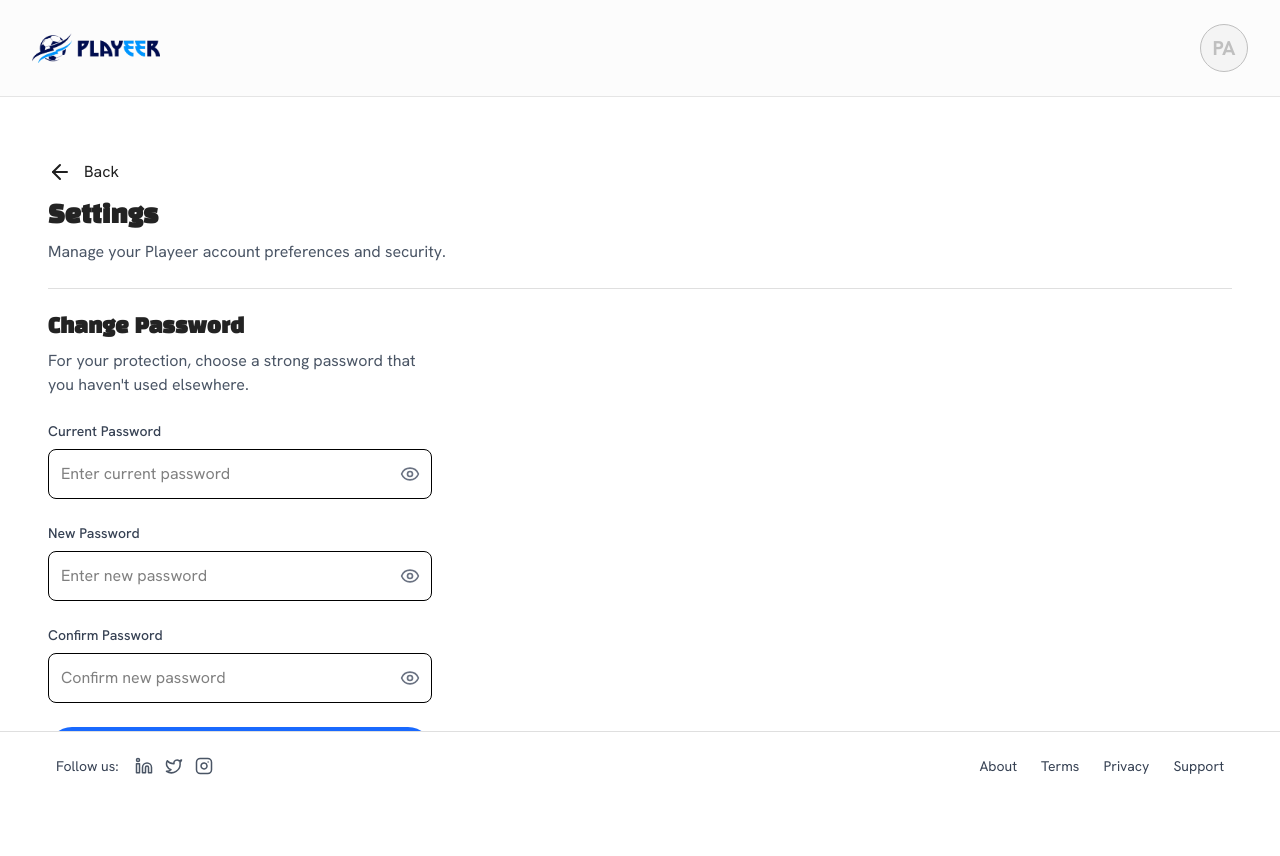
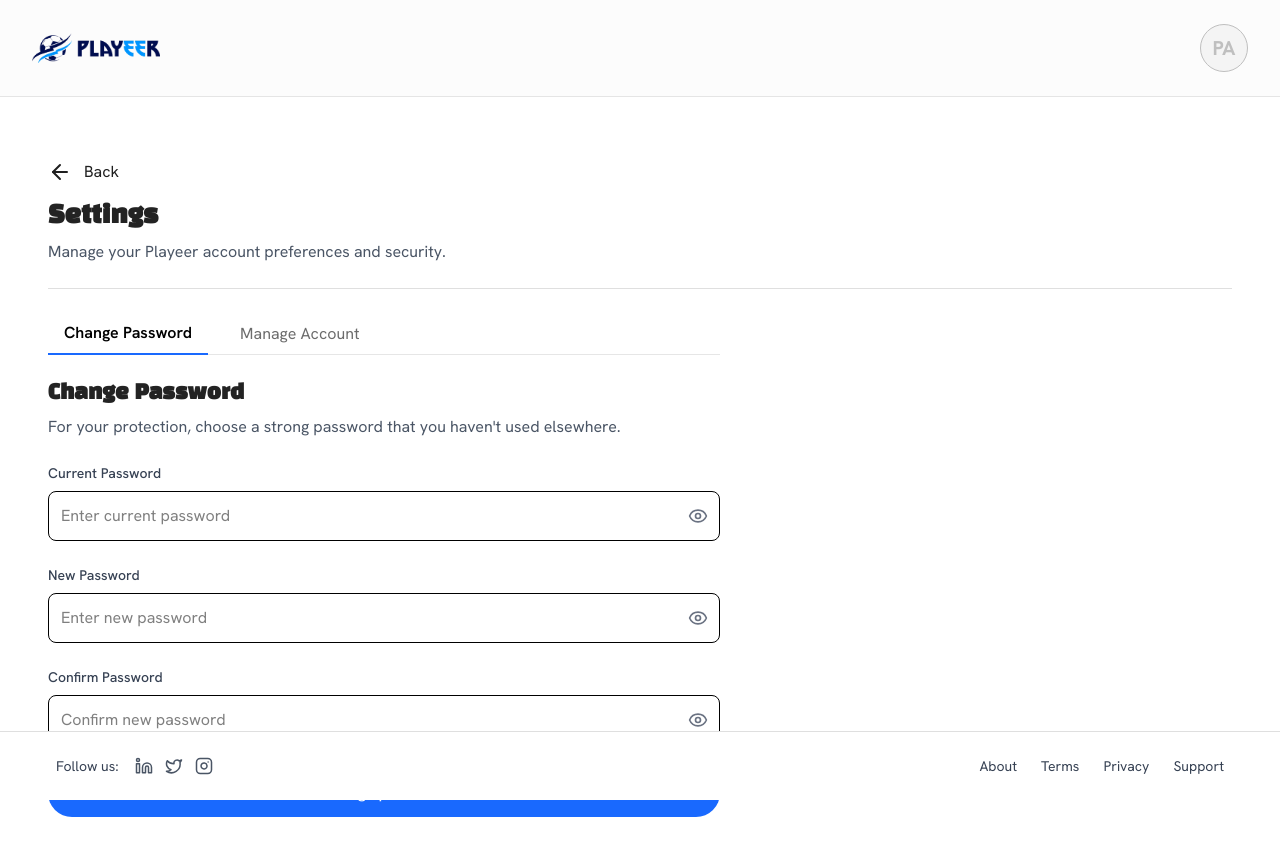
Before and after one commit to alabo-excel/Playeer-web, a Next.js app: page /user/settings in a window 1280 px wide. Shown: the top 856 px of the page. Built offline with nearby package versions, Linux system fonts and the light colour scheme; no server answers; sample sign-in values are in the browser's storage.

Commit message:
feat: Add react-toastify for user notifications; implement toast messages for password change feedback and account actions

```diff
--- a/package.json
+++ b/package.json
@@ -21,6 +21,7 @@
     "react-dom": "^19.0.0",
     "react-fast-marquee": "^1.6.5",
     "react-select": "^5.10.2",
+    "react-toastify": "^11.0.5",
     "swiper": "^11.2.10"
   },
   "devDependencies": {
--- a/src/app/user/settings/page.tsx
+++ b/src/app/user/settings/page.tsx
@@ -7,6 +7,7 @@ import Link from 'next/link';
 import React, { useState } from 'react';
 import { useRouter } from 'next/navigation';
 import api from '@/utils/api';
+import { toast } from 'react-toastify';
 
 // Password Input Component
 const PasswordInput = React.memo(({
@@ -53,12 +54,14 @@ const Settings = () => {
   const [showConfirmPassword, setShowConfirmPassword] = useState(false);
   const [isLoading, setIsLoading] = useState(false);
   const [show, setShow] = useState(false);
+  const [activeTab, setActiveTab] = useState<'password' | 'account'>('password');
+  const [confirming, setConfirming] = useState<{ action: 'deactivate' | 'delete' | null, open: boolean }>({ action: null, open: false });
 
   const handleSubmit = async (e: React.FormEvent) => {
     e.preventDefault();
 
     if (newPassword !== confirmPassword) {
-      alert('New passwords do not match');
+      toast.warn('New passwords do not match');
       return;
     }
 
@@ -75,7 +78,7 @@ const Settings = () => {
       setConfirmPassword('');
     } catch (error) {
       console.error('Error changing password:', error);
-      alert('An error occurred while changing the password');
+      toast.error('An error occurred while changing the password');
     } finally {
       setIsLoading(false);
     }
@@ -96,7 +99,26 @@ const Settings = () => {
         </div>
 
 
-        <div className="max-w-sm">
+        <div className="max-w-2xl">
+          <div className="mb-6 border-b border-[#E6E6E6]">
+            <nav className="flex gap-4">
+              <button
+                onClick={() => setActiveTab('password')}
+                className={`px-4 py-2 -mb-px ${activeTab === 'password' ? 'border-b-2 border-primary font-semibold' : 'text-[#6C6C6C]'}`}
+              >
+                Change Password
+              </button>
+              <button
+                onClick={() => setActiveTab('account')}
+                className={`px-4 py-2 -mb-px ${activeTab === 'account' ? 'border-b-2 border-primary font-semibold' : 'text-[#6C6C6C]'}`}
+              >
+                Manage Account
+              </button>
+            </nav>
+          </div>
+
+          {activeTab === 'password' && (
+            <>
               <h2 className="text-xl font-semibold mb-2">Change Password</h2>
               <p className="text-gray-600 mb-6">
                 For your protection, choose a strong password that you haven't used elsewhere.
@@ -153,6 +175,29 @@ const Settings = () => {
                     : 'Change password'}
                 </button>
               </form>
+            </>
+          )}
+
+          {activeTab === 'account' && (
+            <div>
+              <h2 className="text-xl font-semibold mb-2">Manage Account</h2>
+              <p className="text-gray-600 mb-6">Deactivate or delete your account. Deactivation can be reversed; deletion is permanent.</p>
+
+              <div className="space-y-4">
+                <div className="p-4 rounded-lg bg-[#FFF4F4] border border-[#FFE9E9]">
+                  <h3 className="font-semibold">Deactivate account</h3>
+                  <p className="text-sm text-[#6C6C6C] mb-3">Temporarily disable your account. You can reactivate by logging back in.</p>
+                  <button onClick={() => setConfirming({ action: 'deactivate', open: true })} className="bg-[#FFD6D6] text-[#991616] px-4 py-2 rounded-full">Deactivate</button>
+                </div>
+
+                <div className="p-4 rounded-lg bg-[#FFF4F4] border border-[#FFE9E9]">
+                  <h3 className="font-semibold">Delete account</h3>
+                  <p className="text-sm text-[#6C6C6C] mb-3">Permanently delete your account and all data. This action cannot be undone.</p>
+                  <button onClick={() => setConfirming({ action: 'delete', open: true })} className="bg-[#991616] text-white px-4 py-2 rounded-full">Delete Account</button>
+                </div>
+              </div>
+            </div>
+          )}
         </div>
 
         {show && <Modal width="400px">
@@ -165,6 +210,41 @@ const Settings = () => {
             </button>
           </div>
         </Modal>}
+
+        {/* Confirmation modal for account actions */}
+        {confirming.open && (
+          <Modal width="420px" onClose={() => setConfirming({ action: null, open: false })}>
+            <div className="text-center">
+              <h3 className="text-xl font-semibold mb-2">Confirm {confirming.action === 'delete' ? 'Delete' : 'Deactivate'}</h3>
+              <p className="text-sm text-[#666] mb-6">Are you sure you want to {confirming.action === 'delete' ? 'permanently delete' : 'deactivate'} your account?</p>
+              <div className="flex gap-3">
+                <button onClick={() => setConfirming({ action: null, open: false })} className="flex-1 bg-[#F2F2F2] p-3 rounded-full">Cancel</button>
+                <button
+                  onClick={async () => {
+                    try {
+                      if (confirming.action === 'delete') {
+                        await api.patch('/users/me/soft-delete');
+                        localStorage.clear();
+                        // redirect to homepage
+                        window.location.href = '/';
+                      } else if (confirming.action === 'deactivate') {
+                        await api.patch('/users/me/deactivate');
+                        localStorage.clear();
+                        window.location.href = '/';
+                      }
+                    } catch (err) {
+                      console.error('Account action failed', err);
+                      alert('Action failed. Please try again.');
+                    }
+                  }}
+                  className={`flex-1 p-3 rounded-full ${confirming.action === 'delete' ? 'bg-[#991616] text-white' : 'bg-[#FFD6D6] text-[#991616]'}`}
+                >
+                  {confirming.action === 'delete' ? 'Delete Account' : 'Deactivate'}
+                </button>
+              </div>
+            </div>
+          </Modal>
+        )}
       </div>
     </AdminLayout>
   );
--- a/src/components/layouts/AdminLayout.tsx
+++ b/src/components/layouts/AdminLayout.tsx
@@ -5,6 +5,7 @@ import { useRouter } from 'next/navigation';
 import AdminHeader from '../AdminHeader';
 import SideNav from '../SideNav';
 import FooterAdmin from '../FooterAdmin';
+import { ToastContainer, toast } from 'react-toastify';
 
 const AdminLayout = ({ children }: { children: React.ReactNode }) => {
   const [sidebarOpen, setSidebarOpen] = useState(false);
@@ -33,7 +34,7 @@ const AdminLayout = ({ children }: { children: React.ReactNode }) => {
           {children}
         </section>
       </section>
-
+      <ToastContainer />
       <FooterAdmin />
     </main>
   );
--- a/src/components/layouts/AuthLayout.tsx
+++ b/src/components/layouts/AuthLayout.tsx
@@ -2,8 +2,10 @@ import React from "react";
 import { ArrowLeft } from "lucide-react";
 import Link from "next/link";
 import { useRouter } from "next/navigation";
+import { ToastContainer } from 'react-toastify';
 
 const AuthLayout = ({ children }: { children: React.ReactNode }) => {
+
   const testimonials = [
     {
       name: "Samuel Adeyemi",
@@ -73,6 +75,7 @@ const AuthLayout = ({ children }: { children: React.ReactNode }) => {
           {children}
         </div>
       </div>
+      <ToastContainer />
     </section>
   );
 };
```
Also changed, not shown: 1 other file (tests, documents, lock files or other folders). Lines whose indentation alone changed are shown as unchanged.
